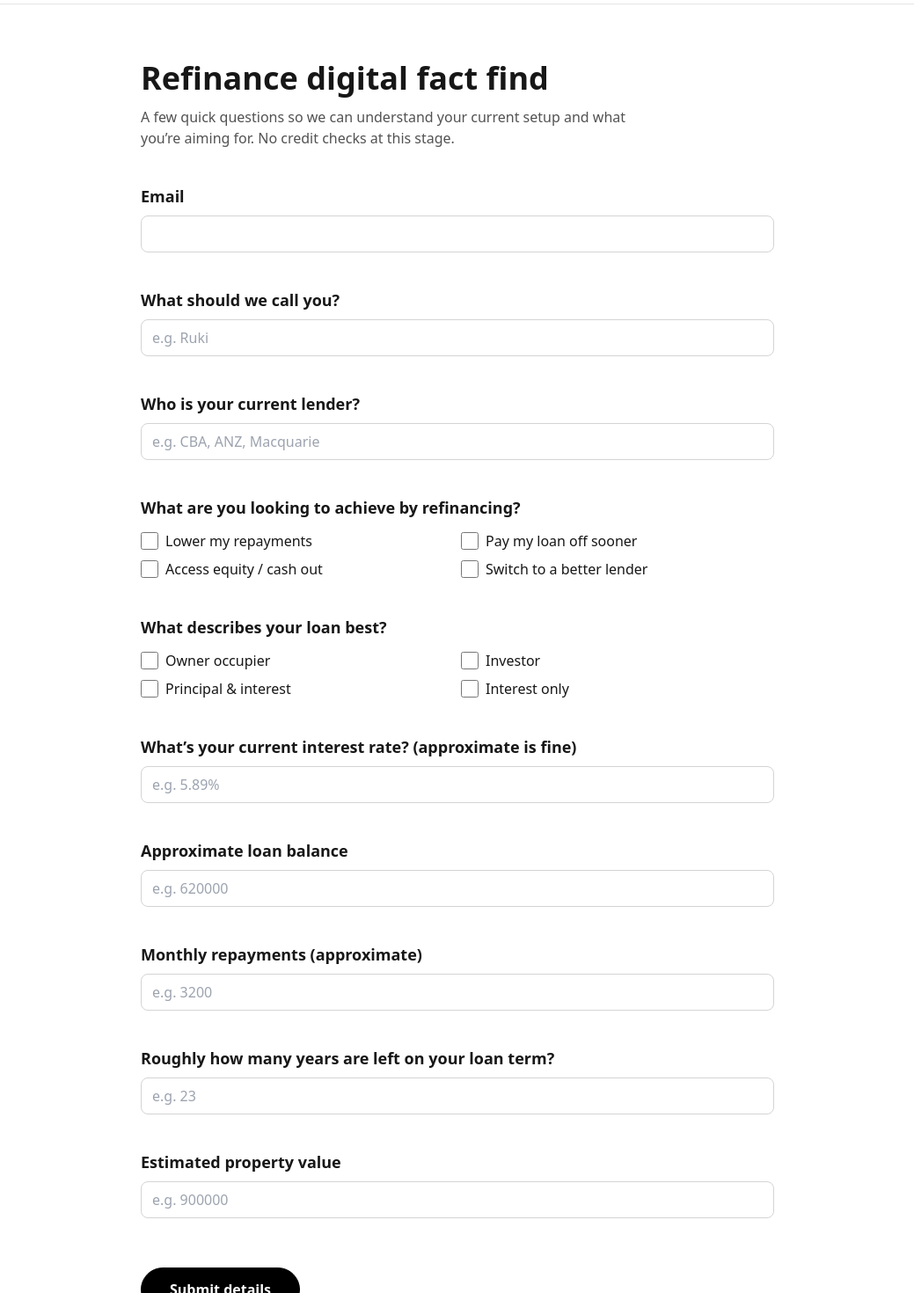
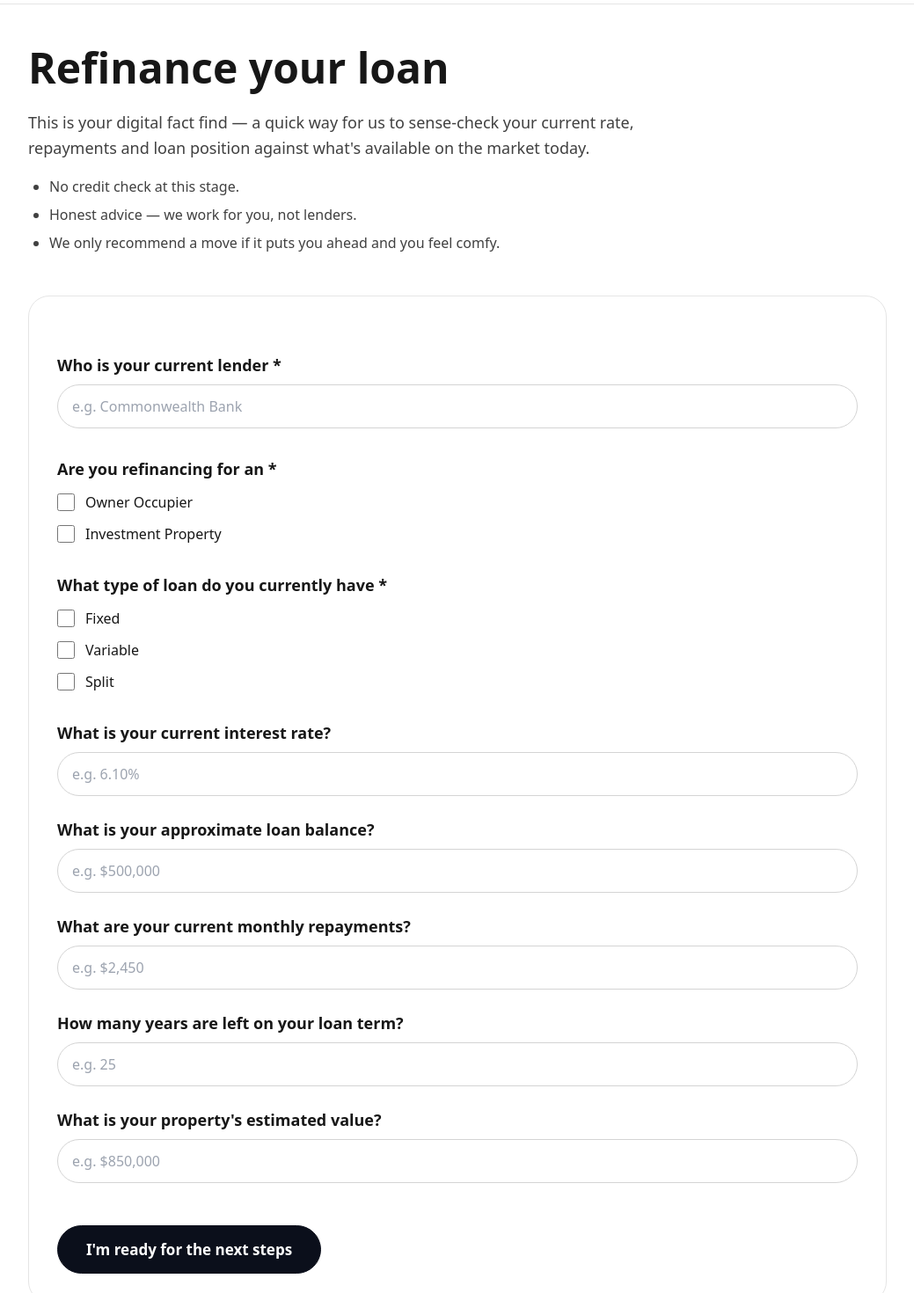
Before and after one commit to RukiDe/sold-nextjs, a Next.js app: page /refinance in a window 1280 px wide. Shown: the part 60-1530 px from the top of the page at 88% size, without its empty margins (120-1159 px from the left). Built offline with nearby package versions, Linux system fonts and the light colour scheme.

Commit message:
digital fact find sent

```diff
--- a/app/refinance/page.tsx
+++ b/app/refinance/page.tsx
@@ -18,23 +18,11 @@ type RefiFormState = {
   propertyValue: string;
 };
 
-const REFINANCING_FOR_OPTIONS = [
-  "Lower my repayments",
-  "Pay my loan off sooner",
-  "Access equity / cash out",
-  "Switch to a better lender",
-];
-
-const LOAN_TYPE_OPTIONS = [
-  "Owner occupier",
-  "Investor",
-  "Principal & interest",
-  "Interest only",
-];
-
 function RefiInner() {
   const searchParams = useSearchParams();
   const emailFromUrl = searchParams.get("email") || "";
+
+  // 👉 ensure we only hit Brevo once per visit
   const hasUpdatedBrevoRef = useRef(false);
 
   // 🔒 Mark DIGITAL_FACT_FIND_SENT = "Yes" in Brevo when they land here
@@ -71,111 +59,92 @@ function RefiInner() {
     propertyValue: "",
   });
 
-  const handleInputChange = (
-    e: React.ChangeEvent<HTMLInputElement>
-  ): void => {
-    const { name, value } = e.target;
-    setForm((prev) => ({ ...prev, [name]: value }));
+  const updateField = <K extends keyof RefiFormState>(
+    field: K,
+    value: RefiFormState[K]
+  ) => {
+    setForm((prev) => ({ ...prev, [field]: value }));
   };
 
-  const toggleMultiselect = (field: keyof Pick<RefiFormState, "refinancingFor" | "loanType">, value: string) => {
+  const toggleMultiselect = (
+    field: "refinancingFor" | "loanType",
+    value: string
+  ) => {
     setForm((prev) => {
-      const current = prev[field];
-      const exists = current.includes(value);
+      const arr = prev[field];
+      const exists = arr.includes(value);
       return {
         ...prev,
-        [field]: exists
-          ? current.filter((v) => v !== value)
-          : [...current, value],
+        [field]: exists ? arr.filter((v) => v !== value) : [...arr, value],
       };
     });
   };
 
-  const handleSubmit = (e: FormEvent) => {
+  const handleSubmit = async (e: FormEvent) => {
     e.preventDefault();
 
-    // TODO: next step – POST this data back to Brevo or your backend
-    console.log("Refinance form submitted", form);
+    // Send to our API, which then updates Brevo with detailed fact find data
+    await fetch("/api/refinance", {
+      method: "POST",
+      headers: { "Content-Type": "application/json" },
+      body: JSON.stringify(form),
+    });
+
+    // Then redirect to success page
+    window.location.href = "/refinance2-success";
   };
 
   return (
-    <main className="min-h-screen bg-white">
+    <main className="max-w-5xl mx-auto px-4 sm:px-6 py-12">
+      <h1 className="text-4xl sm:text-5xl font-black mb-6">
+        Refinance your loan
+      </h1>
+
+      <p className="text-lg text-neutral-700 max-w-3xl leading-relaxed">
+        This is your digital fact find &mdash; a quick way for us to sense-check
+        your current rate, repayments and loan position against what&#39;s
+        available on the market today.
+      </p>
+
+      <ul className="list-disc ml-6 mt-4 text-neutral-700 space-y-2">
+        <li>No credit check at this stage.</li>
+        <li>Honest advice &mdash; we work for you, not lenders.</li>
+        <li>
+          We only recommend a move if it puts you ahead and you feel comfy.
+        </li>
+      </ul>
+
       <form
         onSubmit={handleSubmit}
-        className="max-w-3xl mx-auto px-4 sm:px-6 py-12 sm:py-16 space-y-10"
+        className="mt-12 space-y-8 bg-white border border-neutral-200 rounded-3xl p-8"
       >
-        <header className="space-y-3">
-          <h1 className="text-3xl sm:text-4xl font-bold">
-            Refinance digital fact find
-          </h1>
-          <p className="text-sm sm:text-base text-neutral-600 max-w-xl">
-            A few quick questions so we can understand your current setup and
-            what you’re aiming for. No credit checks at this stage.
-          </p>
-        </header>
-
-        {/* EMAIL (read-only if coming from URL) */}
-        <div>
-          <label className="block font-semibold text-lg mb-2">
-            Email
-          </label>
-          <input
-            type="email"
-            name="email"
-            value={form.email}
-            onChange={handleInputChange}
-            className="w-full border border-neutral-300 rounded-lg px-3 py-2 text-base"
-            required
-            readOnly={!!emailFromUrl}
-          />
-          {emailFromUrl && (
-            <p className="mt-1 text-xs text-neutral-500">
-              Pulled from the link in your email.
-            </p>
-          )}
-        </div>
-
-        {/* PREFERRED NAME */}
-        <div>
-          <label className="block font-semibold text-lg mb-2">
-            What should we call you?
-          </label>
-          <input
-            type="text"
-            name="preferredName"
-            value={form.preferredName}
-            onChange={handleInputChange}
-            className="w-full border border-neutral-300 rounded-lg px-3 py-2 text-base"
-            placeholder="e.g. Ruki"
-          />
-        </div>
+        {/* Hidden email (from URL) */}
+        <input type="hidden" value={form.email} />
 
         {/* CURRENT LENDER */}
         <div>
           <label className="block font-semibold text-lg mb-2">
-            Who is your current lender?
+            Who is your current lender *
           </label>
           <input
             type="text"
-            name="currentLender"
+            placeholder="e.g. Commonwealth Bank"
             value={form.currentLender}
-            onChange={handleInputChange}
-            className="w-full border border-neutral-300 rounded-lg px-3 py-2 text-base"
-            placeholder="e.g. CBA, ANZ, Macquarie"
+            onChange={(e) => updateField("currentLender", e.target.value)}
+            required
+            className="w-full px-4 py-3 rounded-full border border-neutral-300 focus:ring-2 focus:ring-black/20"
           />
         </div>
 
-        {/* REFINANCING FOR */}
+        {/* PURPOSE */}
         <div>
           <label className="block font-semibold text-lg mb-3">
-            What are you looking to achieve by refinancing?
+            Are you refinancing for an *
           </label>
-          <div className="grid sm:grid-cols-2 gap-2">
-            {REFINANCING_FOR_OPTIONS.map((label) => (
-              <label
-                key={label}
-                className="flex items-center gap-2 text-sm sm:text-base"
-              >
+
+          <div className="space-y-3">
+            {["Owner Occupier", "Investment Property"].map((label) => (
+              <label key={label} className="flex items-center gap-3">
                 <input
                   type="checkbox"
                   checked={form.refinancingFor.includes(label)}
@@ -191,14 +160,12 @@ function RefiInner() {
         {/* LOAN TYPE */}
         <div>
           <label className="block font-semibold text-lg mb-3">
-            What describes your loan best?
+            What type of loan do you currently have *
           </label>
-          <div className="grid sm:grid-cols-2 gap-2">
-            {LOAN_TYPE_OPTIONS.map((label) => (
-              <label
-                key={label}
-                className="flex items-center gap-2 text-sm sm:text-base"
-              >
+
+          <div className="space-y-3">
+            {["Fixed", "Variable", "Split"].map((label) => (
+              <label key={label} className="flex items-center gap-3">
                 <input
                   type="checkbox"
                   checked={form.loanType.includes(label)}
@@ -211,88 +178,93 @@ function RefiInner() {
           </div>
         </div>
 
-        {/* RATE */}
+        {/* NUMERIC / TEXT FIELDS */}
+        <div className="space-y-6">
+          {/* Current rate */}
           <div>
             <label className="block font-semibold text-lg mb-2">
-            What’s your current interest rate? (approximate is fine)
+              What is your current interest rate?
             </label>
             <input
               type="text"
-            name="rate"
+              placeholder="e.g. 6.10%"
               value={form.rate}
-            onChange={handleInputChange}
-            className="w-full border border-neutral-300 rounded-lg px-3 py-2 text-base"
-            placeholder="e.g. 5.89%"
+              onChange={(e) => updateField("rate", e.target.value)}
+              required
+              className="w-full px-4 py-3 rounded-full border border-neutral-300 focus:ring-2 focus:ring-black/20"
             />
           </div>
 
-        {/* BALANCE */}
+          {/* Balance */}
           <div>
             <label className="block font-semibold text-lg mb-2">
-            Approximate loan balance
+              What is your approximate loan balance?
             </label>
             <input
               type="text"
-            name="balance"
+              placeholder="e.g. $500,000"
               value={form.balance}
-            onChange={handleInputChange}
-            className="w-full border border-neutral-300 rounded-lg px-3 py-2 text-base"
-            placeholder="e.g. 620000"
+              onChange={(e) => updateField("balance", e.target.value)}
+              required
+              className="w-full px-4 py-3 rounded-full border border-neutral-300 focus:ring-2 focus:ring-black/20"
             />
           </div>
 
-        {/* REPAYMENTS */}
+          {/* Repayments */}
           <div>
             <label className="block font-semibold text-lg mb-2">
-            Monthly repayments (approximate)
+              What are your current monthly repayments?
             </label>
             <input
               type="text"
-            name="repayments"
+              placeholder="e.g. $2,450"
               value={form.repayments}
-            onChange={handleInputChange}
-            className="w-full border border-neutral-300 rounded-lg px-3 py-2 text-base"
-            placeholder="e.g. 3200"
+              onChange={(e) => updateField("repayments", e.target.value)}
+              required
+              className="w-full px-4 py-3 rounded-full border border-neutral-300 focus:ring-2 focus:ring-black/20"
             />
           </div>
 
-        {/* TERM REMAINING */}
+          {/* Term remaining */}
           <div>
             <label className="block font-semibold text-lg mb-2">
-            Roughly how many years are left on your loan term?
+              How many years are left on your loan term?
             </label>
             <input
               type="text"
-            name="termRemaining"
+              placeholder="e.g. 25"
               value={form.termRemaining}
-            onChange={handleInputChange}
-            className="w-full border border-neutral-300 rounded-lg px-3 py-2 text-base"
-            placeholder="e.g. 23"
+              onChange={(e) => updateField("termRemaining", e.target.value)}
+              required
+              className="w-full px-4 py-3 rounded-full border border-neutral-300 focus:ring-2 focus:ring-black/20"
             />
           </div>
 
-        {/* PROPERTY VALUE */}
+          {/* Property value */}
           <div>
             <label className="block font-semibold text-lg mb-2">
-            Estimated property value
+              What is your property&#39;s estimated value?
             </label>
             <input
               type="text"
-            name="propertyValue"
+              placeholder="e.g. $850,000"
               value={form.propertyValue}
-            onChange={handleInputChange}
-            className="w-full border border-neutral-300 rounded-lg px-3 py-2 text-base"
-            placeholder="e.g. 900000"
+              onChange={(e) => updateField("propertyValue", e.target.value)}
+              required
+              className="w-full px-4 py-3 rounded-full border border-neutral-300 focus:ring-2 focus:ring-black/20"
             />
           </div>
+        </div>
 
-        {/* SUBMIT */}
+        {/* SUBMIT BUTTON */}
         <div className="pt-4">
           <button
             type="submit"
-            className="inline-flex items-center justify-center rounded-full bg-black text-white px-8 py-3 text-base font-semibold hover:bg-white hover:text-black border border-black transition-colors"
+            className="inline-block bg-[#0B0F1B] text-white font-semibold text-[17px]
+            rounded-full px-8 py-3.5 transition-all border border-[#0B0F1B]
+            hover:bg:white hover:text-black hover:border-black text-center w-full sm:w-auto"
           >
-            Submit details
+            I&#39;m ready for the next steps
           </button>
         </div>
       </form>
@@ -302,11 +274,7 @@ function RefiInner() {
 
 export default function RefinancePage() {
   return (
-    <Suspense
-      fallback={
-        <div className="p-8 text-neutral-500">Loading&hellip;</div>
-      }
-    >
+    <Suspense fallback={<div className="p-8 text-neutral-500">Loading&hellip;</div>}>
       <RefiInner />
     </Suspense>
   );
```
Lines whose indentation alone changed are shown as unchanged.
